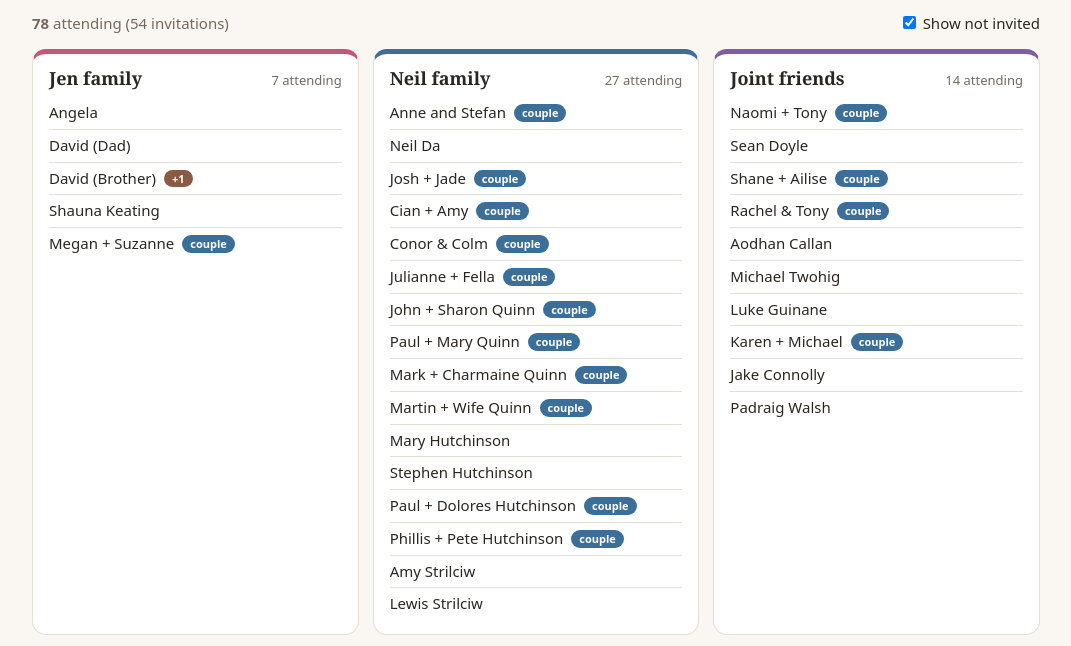
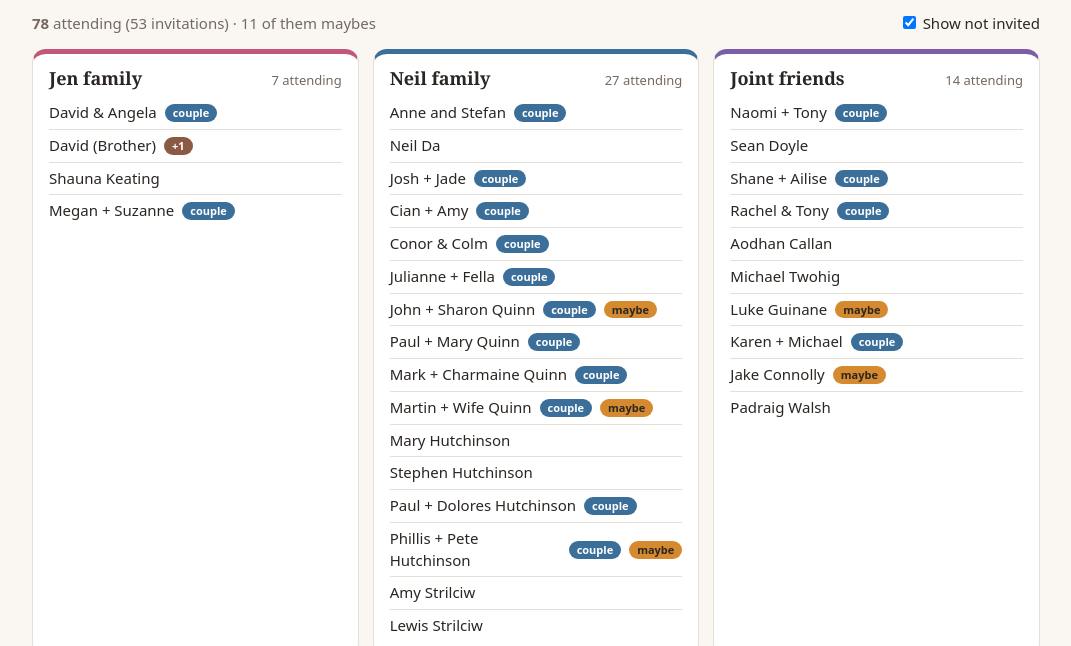
Before and after one commit to neilq1810/big-day-plan, a plain HTML site: page index.html in a window 1280 px wide. Shown: the part 76-722 px from the top of the page, without its empty margins (104-1175 px from the left). Drawn offline with Linux system fonts and the light colour scheme.

Commit message:
Load latest guest list (with maybes)
Co-Authored-By: Claude Sonnet 5.5 <noreply@anthropic.com>
Claude-Session: https://claude.ai/code/session_01X1Q6MR5JVLaWTH2z36KZmq

```diff
--- a/index.html
+++ b/index.html
@@ -206,65 +206,64 @@ const GROUPS = [
 ];
 const G = Object.fromEntries(GROUPS.map(g=>[g.id,g]));
 const col = id => `var(--${id})`;
-const KEY = 'neil-jen-guestlist-v3';
+const KEY = 'neil-jen-guestlist-v4';
 const PARTY = {single:'Single', plus1:'+1', couple:'Couple'};
 const TWO = /\s(\+|&|and)\s/i;
 const DEFAULTS = [
-  ["Angela","jen-family","single"],
-  ["David (Dad)","jen-family","single"],
-  ["David (Brother)","jen-family","plus1"],
-  ["Shauna Keating","jen-family","single"],
-  ["Megan + Suzanne","jen-family","couple"],
-  ["Niamh + Ian","jen-friends","couple"],
-  ["Katie + Luke","jen-friends","couple"],
-  ["Naomi + Tony","joint-friends","couple"],
-  ["Michelle + Niall","jen-friends","couple"],
-  ["Anne and Stefan","neil-family","couple"],
-  ["Neil Da","neil-family","single"],
-  ["Josh + Jade","neil-family","couple"],
-  ["Cian + Amy","neil-family","couple"],
-  ["Fiadh","kids","single"],
-  ["Jayden","kids","single"],
-  ["Grainne Breen","jen-friends","single"],
-  ["Maria Gilfoyle","jen-friends","single"],
-  ["Celine","jen-friends","single"],
-  ["Esther","jen-friends","single"],
-  ["Nathan + Danielle","neil-friends","couple"],
-  ["Gary + Amy","neil-friends","couple"],
-  ["Ghosty","neil-friends","single"],
-  ["Conor Staunton","neil-friends","single"],
-  ["Kegan","neil-friends","single"],
-  ["Savannah","neil-friends","single"],
-  ["Conor & Colm","neil-family","couple"],
-  ["Julianne + Fella","neil-family","couple"],
-  ["Anju","jen-friends","single"],
-  ["Ciara Jones","jen-friends","single"],
-  ["Shauna Fitzgerald","jen-friends","single"],
-  ["Aoife Murray","jen-friends","single"],
-  ["Dawn Travers","jen-friends","single"],
-  ["Jason Griffiths","neil-friends","single"],
-  ["Skin + Shannon","neil-friends","couple"],
-  ["Sean Doyle","joint-friends","single"],
-  ["Shane + Ailise","joint-friends","couple"],
-  ["Rachel & Tony","joint-friends","couple"],
-  ["James + Laura","neil-friends","couple"],
-  ["John + Sharon Quinn","neil-family","couple"],
-  ["Paul + Mary Quinn","neil-family","couple"],
-  ["Mark + Charmaine Quinn","neil-family","couple"],
-  ["Aodhan Callan","joint-friends","single"],
-  ["Michael Twohig","joint-friends","single"],
-  ["Luke Guinane","joint-friends","single"],
-  ["Martin + Wife Quinn","neil-family","couple"],
-  ["Mary Hutchinson","neil-family","single"],
-  ["Stephen Hutchinson","neil-family","single"],
-  ["Paul + Dolores Hutchinson","neil-family","couple"],
-  ["Phillis + Pete Hutchinson","neil-family","couple"],
-  ["Karen + Michael","joint-friends","couple"],
-  ["Jake Connolly","joint-friends","single"],
-  ["Padraig Walsh","joint-friends","single"],
-  ["Amy Strilciw","neil-family","single"],
-  ["Lewis Strilciw","neil-family","single"]
-].map(([name,group,party])=>({id:uid(),name,group,invited:true,party,notes:''}));
+  ["David & Angela","jen-family","couple",0],
+  ["David (Brother)","jen-family","plus1",0],
+  ["Shauna Keating","jen-family","single",0],
+  ["Megan + Suzanne","jen-family","couple",0],
+  ["Niamh + Ian","jen-friends","couple",0],
+  ["Katie + Luke","jen-friends","couple",0],
+  ["Naomi + Tony","joint-friends","couple",0],
+  ["Michelle + Niall","jen-friends","couple",0],
+  ["Anne and Stefan","neil-family","couple",0],
+  ["Neil Da","neil-family","single",0],
+  ["Josh + Jade","neil-family","couple",0],
+  ["Cian + Amy","neil-family","couple",0],
+  ["Fiadh","kids","single",0],
+  ["Jayden","kids","single",1],
+  ["Grainne Breen","jen-friends","single",0],
+  ["Maria Gilfoyle","jen-friends","single",0],
+  ["Celine","jen-friends","single",0],
+  ["Esther","jen-friends","single",0],
+  ["Nathan + Danielle","neil-friends","couple",0],
+  ["Gary + Amy","neil-friends","couple",0],
+  ["Ghosty","neil-friends","single",0],
+  ["Conor Staunton","neil-friends","single",0],
+  ["Kegan","neil-friends","single",0],
+  ["Savannah","neil-friends","single",0],
+  ["Conor & Colm","neil-family","couple",0],
+  ["Julianne + Fella","neil-family","couple",0],
+  ["Anju","jen-friends","single",0],
+  ["Ciara Jones","jen-friends","single",0],
+  ["Shauna Fitzgerald","jen-friends","single",1],
+  ["Aoife Murray","jen-friends","single",1],
+  ["Dawn Travers","jen-friends","single",0],
+  ["Jason Griffiths","neil-friends","single",0],
+  ["Skin + Shannon","neil-friends","couple",0],
+  ["Sean Doyle","joint-friends","single",0],
+  ["Shane + Ailise","joint-friends","couple",0],
+  ["Rachel & Tony","joint-friends","couple",0],
+  ["James + Laura","neil-friends","couple",0],
+  ["John + Sharon Quinn","neil-family","couple",1],
+  ["Paul + Mary Quinn","neil-family","couple",0],
+  ["Mark + Charmaine Quinn","neil-family","couple",0],
+  ["Aodhan Callan","joint-friends","single",0],
+  ["Michael Twohig","joint-friends","single",0],
+  ["Luke Guinane","joint-friends","single",1],
+  ["Martin + Wife Quinn","neil-family","couple",1],
+  ["Mary Hutchinson","neil-family","single",0],
+  ["Stephen Hutchinson","neil-family","single",0],
+  ["Paul + Dolores Hutchinson","neil-family","couple",0],
+  ["Phillis + Pete Hutchinson","neil-family","couple",1],
+  ["Karen + Michael","joint-friends","couple",0],
+  ["Jake Connolly","joint-friends","single",1],
+  ["Padraig Walsh","joint-friends","single",0],
+  ["Amy Strilciw","neil-family","single",0],
+  ["Lewis Strilciw","neil-family","single",0]
+].map(([name,group,party,maybe])=>({id:uid(),name,group,invited:true,party,maybe:!!maybe,notes:''}));
 
 let state = load();
 let ui = {q:'', status:'all', group:null, sort:null, dir:1};
@@ -272,13 +271,7 @@ let ui = {q:'', status:'all', group:null, sort:null, dir:1};
 function load(){
   try{
     const s = JSON.parse(localStorage.getItem(KEY));
-    if(s && Array.isArray(s.guests)){
-      // one-time add for browsers that already saved the list before Rachel & Tony were added
-      if(!s.guests.some(g=>/^rachel\s*(&|\+|and)\s*tony$/i.test(g.name.trim())) && !s.addedRachelTony){
-        s.guests.push({id:uid(),name:'Rachel & Tony',group:'joint-friends',invited:true,party:'couple',notes:''});
-      }
-    }
-    if(s && Array.isArray(s.guests)) return {addedRachelTony:true, guests:s.guests.map(g=>g.party?g:{...g,party:g.plus?(TWO.test(g.name)?'couple':'plus1'):'single'}), target:s.target||0};
+    if(s && Array.isArray(s.guests)) return {guests:s.guests.map(g=>g.party?g:{...g,party:g.plus?(TWO.test(g.name)?'couple':'plus1'):'single'}), target:s.target||0};
   }catch(e){}
   return {guests:DEFAULTS, target:0};
 }
```
